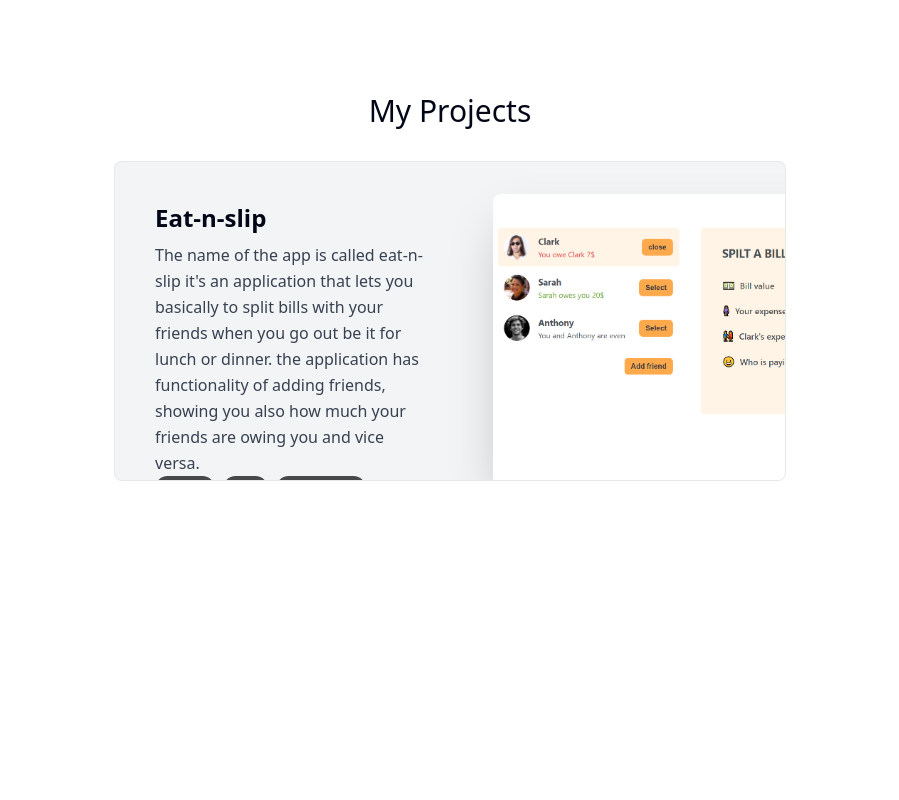
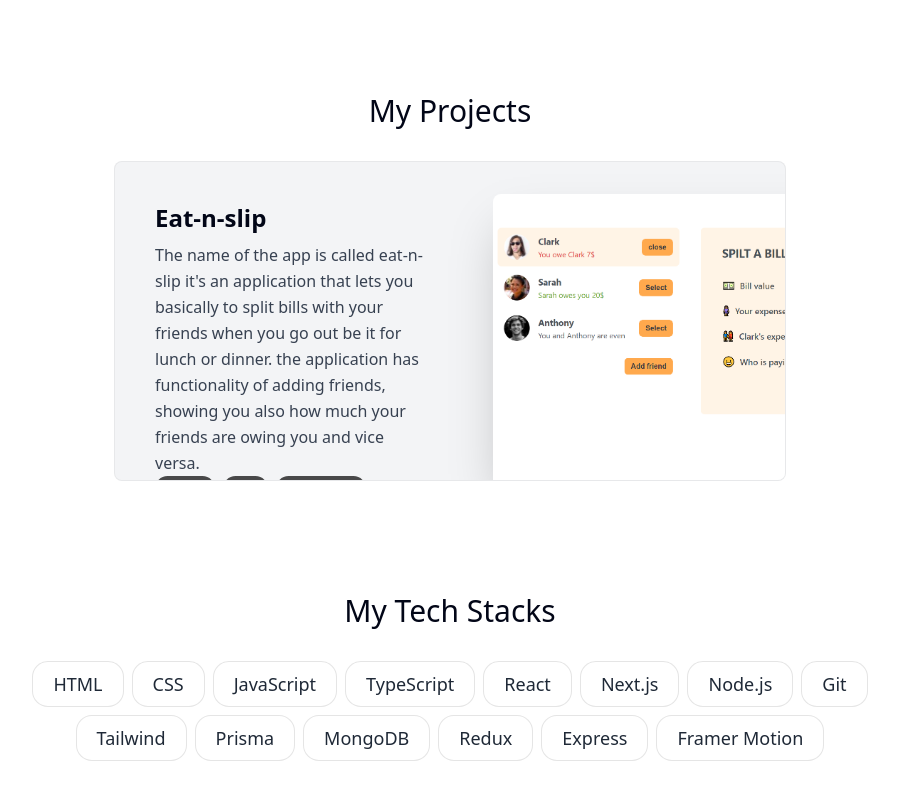
Before and after one commit to kelvinSeamount/new-portfolio, a Next.js app: page / in a window 1280 px wide. Shown: the part 1116-1916 px from the top of the page, without its empty margins (190-1089 px from the left). Built offline with nearby package versions, Linux system fonts and the light colour scheme.

Commit message:
Skills section

```diff
--- a/app/components/projects.tsx
+++ b/app/components/projects.tsx
@@ -9,7 +9,7 @@
   const { ref } = useInViewSection("Projects");
 
   return (
-    <section id="projects" ref={ref} className="scroll-mt-28">
+    <section id="projects" ref={ref} className="scroll-mt-28 mb-28">
       <SectionHeading>My Projects</SectionHeading>
       {projectData.map((project, id) => (
         <React.Fragment key={id}>
--- /dev/null
+++ b/app/components/skills.tsx
@@ -0,0 +1,52 @@
+"use client";
+import React from "react";
+import SectionHeading from "./section-heading";
+import { skillsData } from "../lib/data";
+import { useInViewSection } from "../lib/hooks";
+import { motion } from "framer-motion";
+
+const fadeAnimation = {
+  initial: {
+    opacity: 0,
+    y: 100,
+  },
+  animate: (id: number) => ({
+    opacity: 1,
+    y: 0,
+    transition: {
+      duration: 0.05 * id,
+    },
+  }),
+};
+
+const Skills = () => {
+  const { ref } = useInViewSection("Skills");
+  return (
+    <section
+      className="mb-28 scroll-mt-28 max-w-[53rem] text-center sm:mb-40"
+      ref={ref}
+      id="skills"
+    >
+      <SectionHeading>My Tech Stacks</SectionHeading>
+      <ul className="flex flex-wrap justify-center gap-2 text-lg text-gray-800">
+        {skillsData.map((skill, id) => (
+          <motion.li
+            className="bg-white border border-black/[0.1] rounded-2xl px-5 py-2"
+            key={id}
+            variants={fadeAnimation}
+            initial="initial"
+            whileInView="animate"
+            viewport={{
+              once: true,
+            }}
+            custom={id}
+          >
+            {skill}
+          </motion.li>
+        ))}
+      </ul>
+    </section>
+  );
+};
+
+export default Skills;
--- a/app/page.tsx
+++ b/app/page.tsx
@@ -2,6 +2,7 @@
 import Hero from "./components/hero";
 import Projects from "./components/projects";
 import SectionDivider from "./components/section-divder";
+import Skills from "./components/skills";
 
 export default function Home() {
   return (
@@ -10,6 +11,7 @@
       <SectionDivider />
       <About />
       <Projects />
+      <Skills />
     </div>
   );
 }
```
